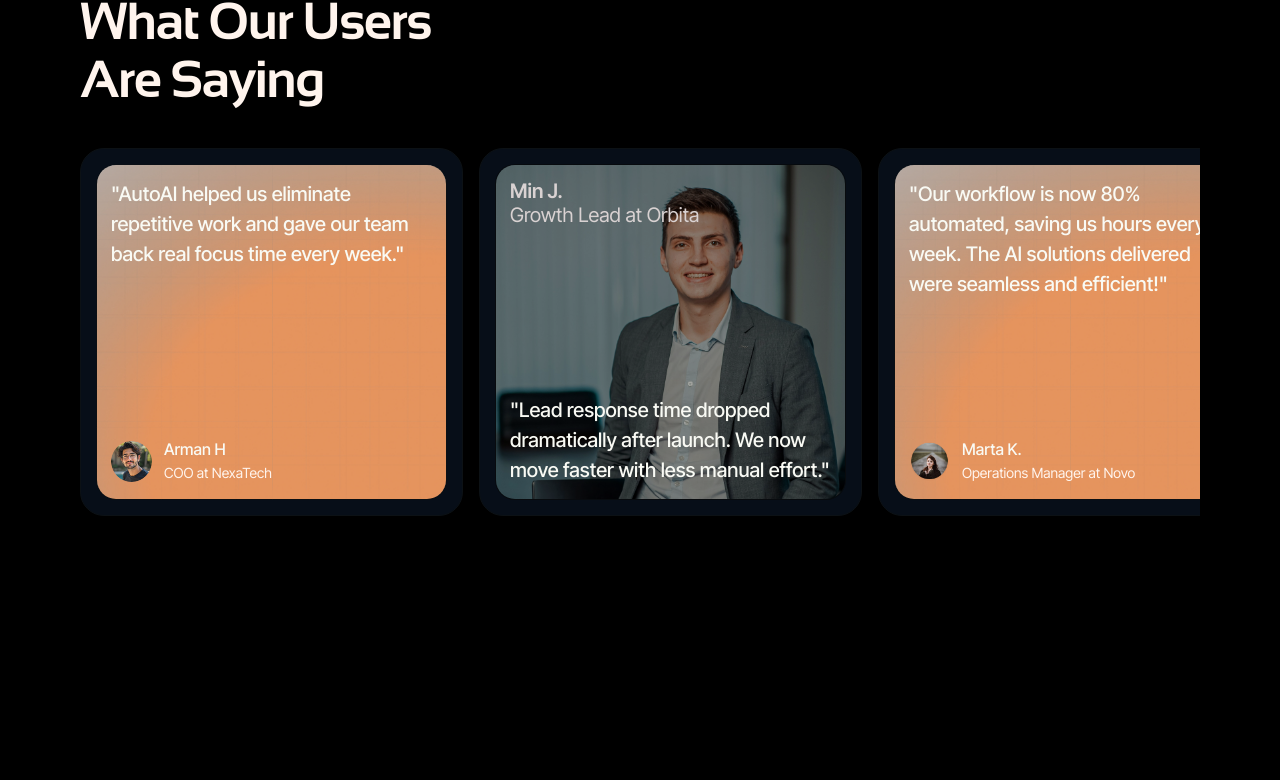
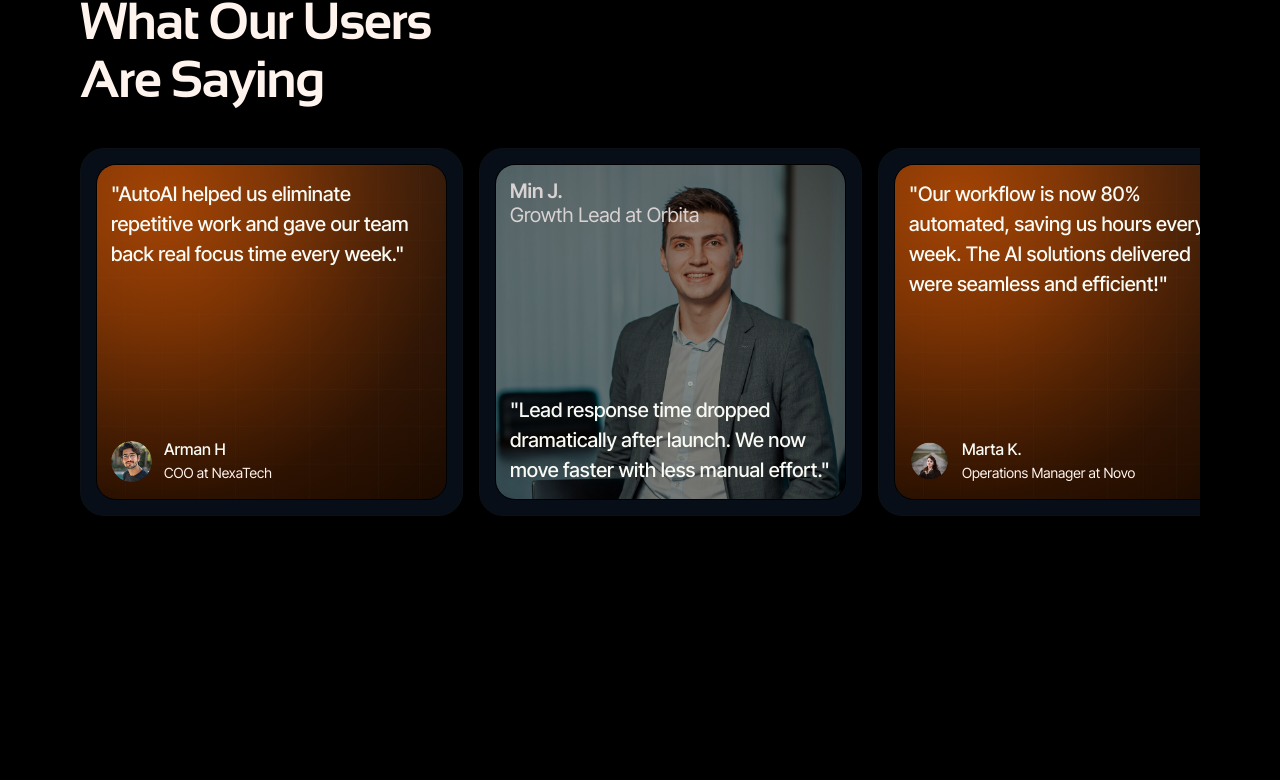
Before and after one commit to HannaAssaf/ai-marketing-website, a Next.js app: page / in a window 1280 px wide. Shown: the part 4729-5509 px from the top of the page. Built offline with nearby package versions, Linux system fonts and the light colour scheme.

Commit message:
fix bg for testimonial section

```diff
--- a/components/sections/Testimonial.tsx
+++ b/components/sections/Testimonial.tsx
@@ -93,29 +93,38 @@ export default function Testimonial() {
                     key={card.id}
                     className="relative h-[368px] w-[383px] shrink-0 snap-start overflow-hidden rounded-[24px] border border-neutral-950 bg-[#070E18]"
                   >
-                    <div className="absolute inset-[15px] overflow-hidden rounded-[20px] border border-neutral-950 [clip-path:inset(0_round_20px)]">
+                    <div className="absolute inset-[15px] overflow-hidden rounded-[20px] border border-black">
+                      {isOddCard ? (
+                        <>
+                          <div className="absolute inset-0 bg-black" />
+                          <div className="absolute inset-0 bg-[rgba(255,102,0,0.10)]" />
+                          <div className="absolute inset-0 bg-[linear-gradient(180deg,rgba(153,153,153,0.07)_0%,rgba(255,255,255,0)_100%)]" />
+                          <div className="absolute inset-0 bg-[radial-gradient(circle_at_18%_12%,rgba(255,102,0,0.59)_0%,rgba(255,102,0,0.42)_28%,rgba(255,102,0,0.22)_52%,rgba(255,102,0,0.08)_72%,rgba(255,102,0,0)_100%)]" />
+                          {/* Фото поверх градієнтів; текст у сусідньому блоці z-10 — поверх */}
+                          <Image
+                            src="/images/automation-bg.png"
+                            alt=""
+                            fill
+                            sizes="383px"
+                            className="pointer-events-none object-cover object-center"
+                            aria-hidden
+                          />
+                        </>
+                      ) : (
                         <Image
                           src={card.image}
                           alt={card.name}
                           fill
+                          sizes="383px"
                           className="pointer-events-none object-cover object-center"
                         />
+                      )}
                     </div>
-                    {isOddCard && (
-                      <div className="pointer-events-none absolute inset-[15px] overflow-hidden rounded-[20px] [clip-path:inset(0_round_20px)]">
-                        <Image
-                          src="/images/automation-bg.png"
-                          alt=""
-                          fill
-                          className="object-cover opacity-90 mix-blend-screen"
-                        />
-                      </div>
+
+                    {!isOddCard && (
+                      <div className="pointer-events-none absolute inset-[15px] rounded-[20px] bg-black/35" />
                     )}
-                    <div
-                      className={`pointer-events-none absolute inset-[15px] rounded-[20px] ${
-                        isOddCard ? "bg-black/10" : "bg-black/35"
-                      }`}
-                    />
+
                     <div className="relative z-10 flex h-full flex-col justify-between p-[30px]">
                       {isOddCard ? (
                         <>
```
Lines whose indentation alone changed are shown as unchanged.
